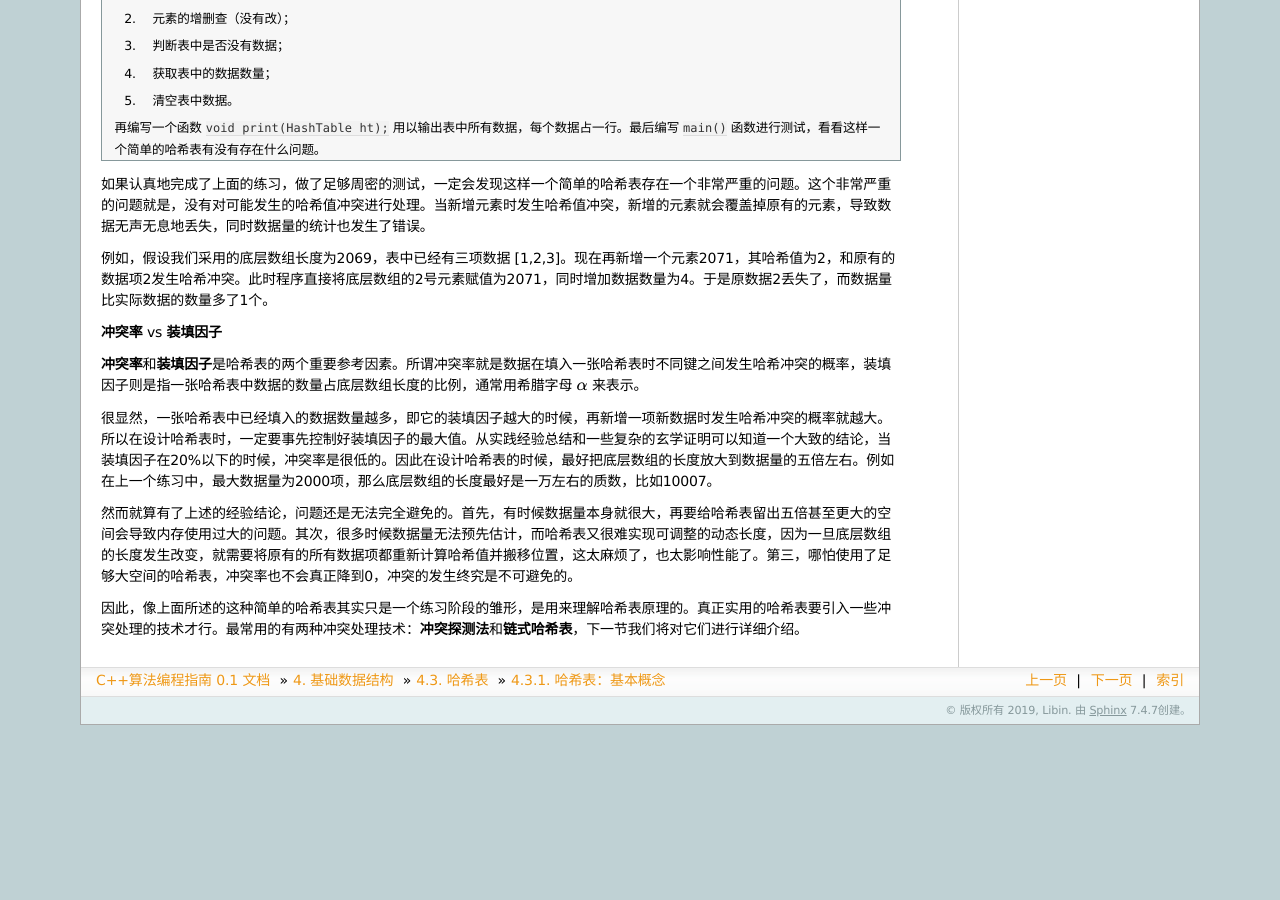
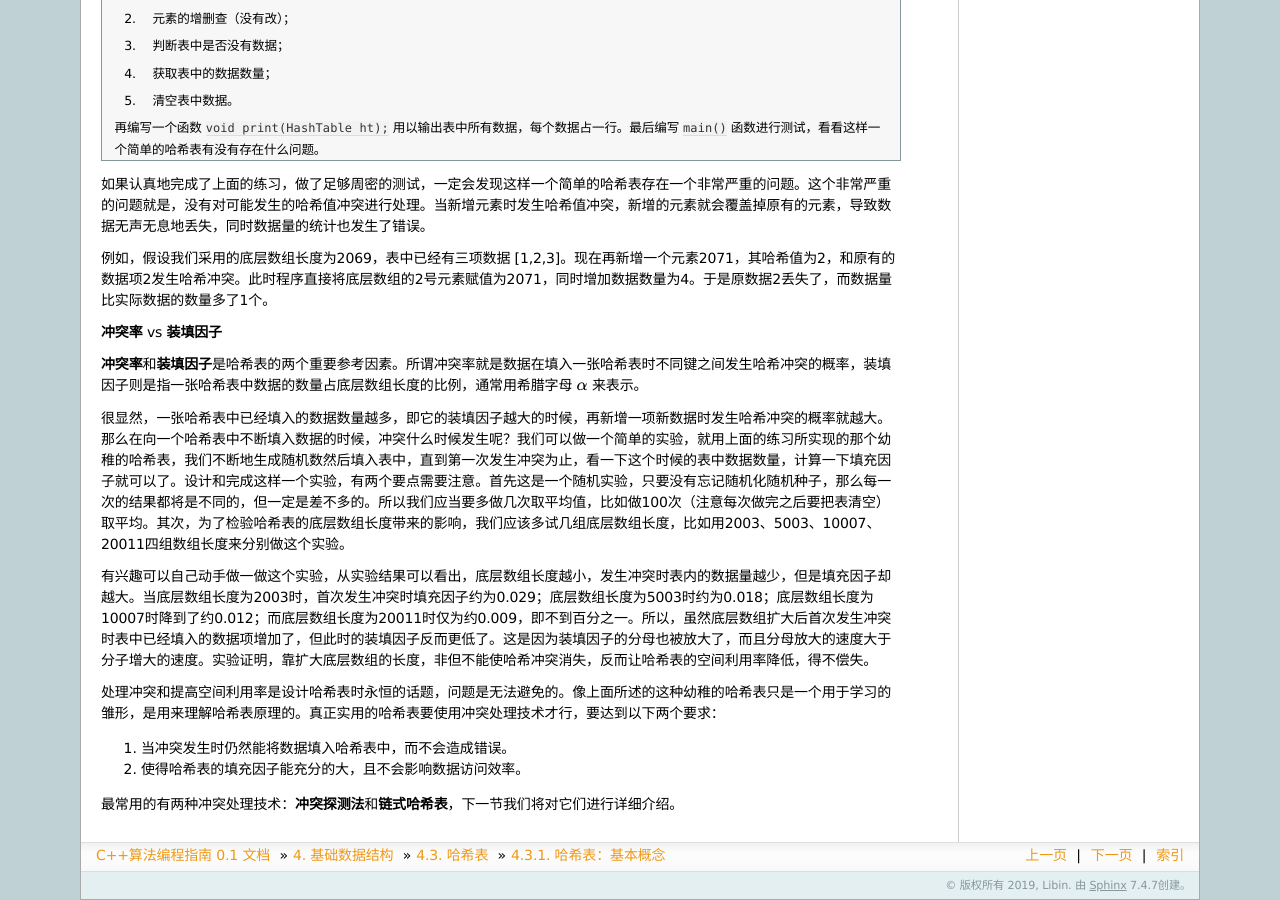
Before and after one commit to majorli/algo_guide, a Sphinx documentation site: the page built from source/ch03/sec03/331_hash_1.rst, in a window 1280 px wide and 900 px high, scrolled down 3843 px. Built offline with Sphinx 7.4.7, drawn with Linux system fonts in a browser that asks for light colours; formulas are drawn with MathJax 3; before the commit the page ends 4568 px from its top, so only the background shows below that.

Commit message:
20200712_2255draft_331_fixed

```diff
--- a/source/ch03/sec03/331_hash_1.rst
+++ b/source/ch03/sec03/331_hash_1.rst
@@ -205,8 +205,13 @@
 
 :strong:`冲突率`\ 和\ :strong:`装填因子`\ 是哈希表的两个重要参考因素。所谓冲突率就是数据在填入一张哈希表时不同键之间发生哈希冲突的概率，装填因子则是指一张哈希表中数据的数量占底层数组长度的比例，通常用希腊字母 :math:`\alpha` 来表示。
 
-很显然，一张哈希表中已经填入的数据数量越多，即它的装填因子越大的时候，再新增一项新数据时发生哈希冲突的概率就越大。所以在设计哈希表时，一定要事先控制好装填因子的最大值。从实践经验总结和一些复杂的玄学证明可以知道一个大致的结论，当装填因子在20%以下的时候，冲突率是很低的。因此在设计哈希表的时候，最好把底层数组的长度放大到数据量的五倍左右。例如在上一个练习中，最大数据量为2000项，那么底层数组的长度最好是一万左右的质数，比如10007。
+很显然，一张哈希表中已经填入的数据数量越多，即它的装填因子越大的时候，再新增一项新数据时发生哈希冲突的概率就越大。那么在向一个哈希表中不断填入数据的时候，冲突什么时候发生呢？我们可以做一个简单的实验，就用上面的练习所实现的那个幼稚的哈希表，我们不断地生成随机数然后填入表中，直到第一次发生冲突为止，看一下这个时候的表中数据数量，计算一下填充因子就可以了。设计和完成这样一个实验，有两个要点需要注意。首先这是一个随机实验，只要没有忘记随机化随机种子，那么每一次的结果都将是不同的，但一定是差不多的。所以我们应当要多做几次取平均值，比如做100次（注意每次做完之后要把表清空）取平均。其次，为了检验哈希表的底层数组长度带来的影响，我们应该多试几组底层数组长度，比如用2003、5003、10007、20011四组数组长度来分别做这个实验。
 
-然而就算有了上述的经验结论，问题还是无法完全避免的。首先，有时候数据量本身就很大，再要给哈希表留出五倍甚至更大的空间会导致内存使用过大的问题。其次，很多时候数据量无法预先估计，而哈希表又很难实现可调整的动态长度，因为一旦底层数组的长度发生改变，就需要将原有的所有数据项都重新计算哈希值并搬移位置，这太麻烦了，也太影响性能了。第三，哪怕使用了足够大空间的哈希表，冲突率也不会真正降到0，冲突的发生终究是不可避免的。
+有兴趣可以自己动手做一做这个实验，从实验结果可以看出，底层数组长度越小，发生冲突时表内的数据量越少，但是填充因子却越大。当底层数组长度为2003时，首次发生冲突时填充因子约为0.029；底层数组长度为5003时约为0.018；底层数组长度为10007时降到了约0.012；而底层数组长度为20011时仅为约0.009，即不到百分之一。所以，虽然底层数组扩大后首次发生冲突时表中已经填入的数据项增加了，但此时的装填因子反而更低了。这是因为装填因子的分母也被放大了，而且分母放大的速度大于分子增大的速度。实验证明，靠扩大底层数组的长度，非但不能使哈希冲突消失，反而让哈希表的空间利用率降低，得不偿失。
 
-因此，像上面所述的这种简单的哈希表其实只是一个练习阶段的雏形，是用来理解哈希表原理的。真正实用的哈希表要引入一些冲突处理的技术才行。最常用的有两种冲突处理技术：\ :strong:`冲突探测法`\ 和\ :strong:`链式哈希表`\ ，下一节我们将对它们进行详细介绍。
+处理冲突和提高空间利用率是设计哈希表时永恒的话题，问题是无法避免的。像上面所述的这种幼稚的哈希表只是一个用于学习的雏形，是用来理解哈希表原理的。真正实用的哈希表要使用冲突处理技术才行，要达到以下两个要求：
+
+1. 当冲突发生时仍然能将数据填入哈希表中，而不会造成错误。
+2. 使得哈希表的填充因子能充分的大，且不会影响数据访问效率。
+
+最常用的有两种冲突处理技术：\ :strong:`冲突探测法`\ 和\ :strong:`链式哈希表`\ ，下一节我们将对它们进行详细介绍。
```
